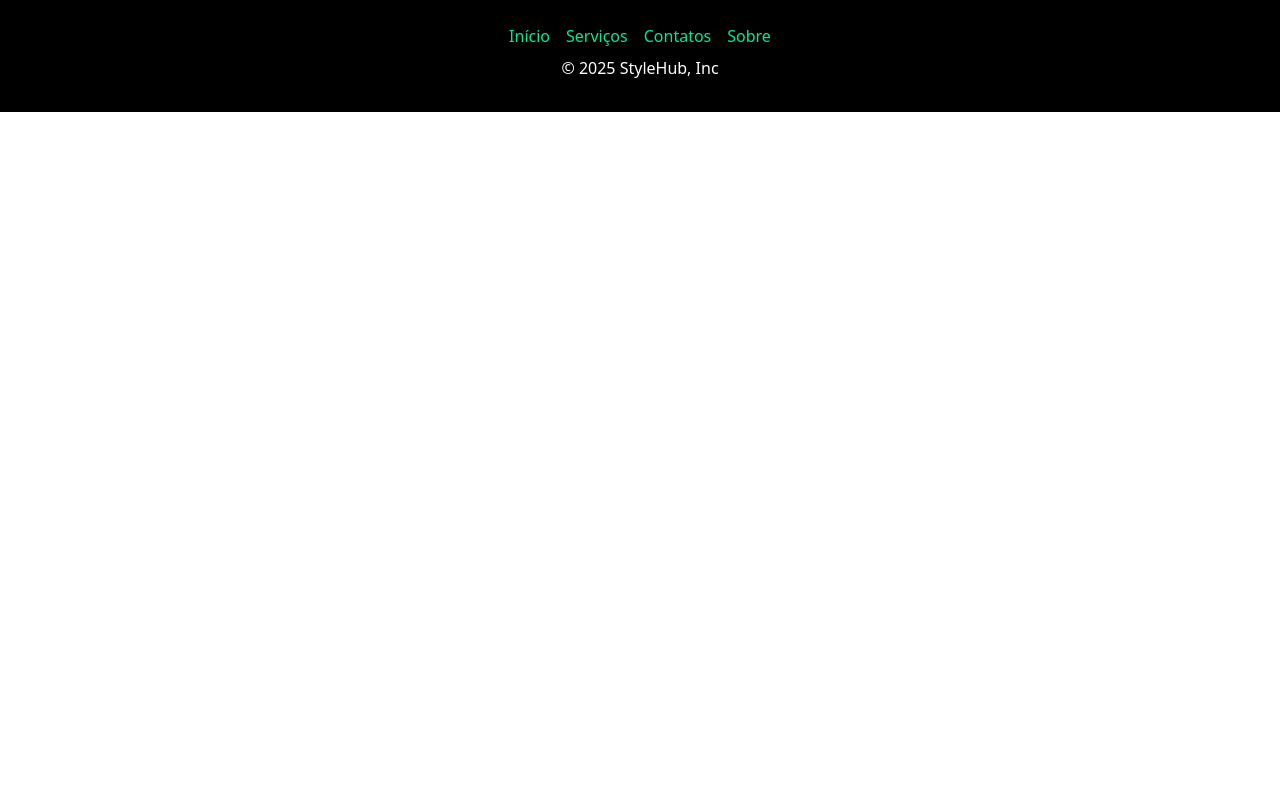
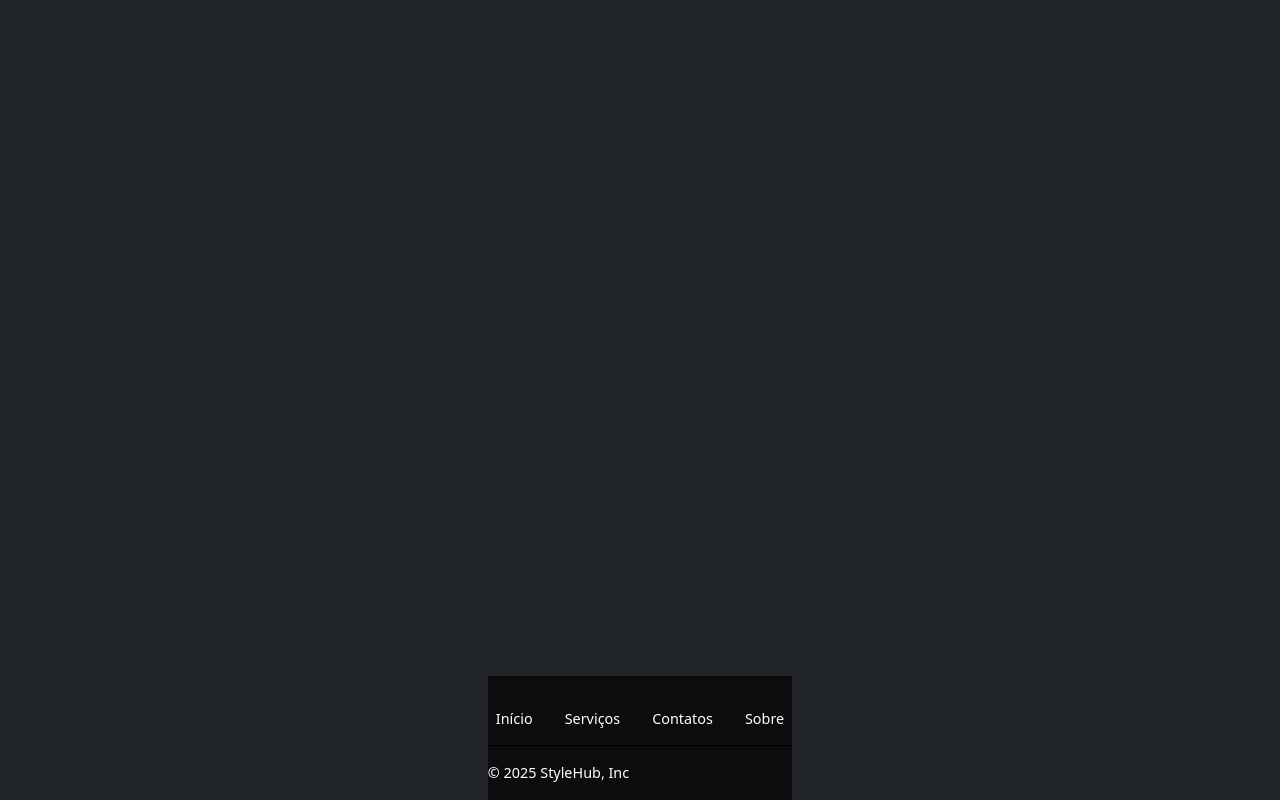
Before and after one commit to M4DevAbreu/StyleHub, a plain HTML site: page includes/footer.html in a window 1280 px wide. Drawn offline with nearby package versions, Linux system fonts and the light colour scheme.

Commit message:
finalização do footer

```diff
--- a/assets/css/footer.css
+++ b/assets/css/footer.css
@@ -1,36 +1,112 @@
-footer {
-    background-color: #000000; /* Fundo preto */
-    color: #ffffff !important; /* Força o texto branco */
-    width: 100%;
-    bottom: 0;
-    left: 0;
-    margin: 0;
-    padding: 1rem;
-    text-align: center;
-    z-index: 1000;
+/* Reset de margens e altura total da página */
+html, body {
+  height: 100%;
+  margin: 0;
+  padding: 0;
 }
 
-/* Garante que todos os textos, incluindo parágrafos, herdem a cor branca */
-footer p,
-footer span,
-footer div,
-footer a {
-    color: #ffffff !important;
+/* Permite que o conteúdo empurre o footer para o fim */
+body {
+  display: flex;
+  flex-direction: column;
 }
 
-.links {
-    color: #00E997 !important; /* Links verdes para visibilidade */
-    transition: color 0.3s ease;
+main {
+  flex: 1;
 }
 
-.links:hover {
-    color: #ffffff !important; /* Branco no hover */
+/* Estilização do footer */
+footer {
+  background: #1e1e1e;
+  color: white;
+  padding: 2rem 0 1rem;
+  font-size: 0.9rem;
+  margin-bottom: 0;
 }
 
-.lista {
-    display: flex;
-    justify-content: center;
-    list-style: none;
-    padding: 0;
-    margin: 0.5rem 0;
+footer p {
+  margin: 0;
 }
+
+footer a {
+  color: white;
+  text-decoration: none;
+}
+
+footer a:hover {
+  text-decoration: underline;
+  color: white;
+}
+
+/* Centralização geral */
+.wrapper {
+  max-width: 1200px;
+  margin: 0 auto;
+  padding: 0 2rem;
+  display: flex;
+  flex-direction: column;
+  align-items: center;
+}
+
+/* Lista de links */
+ul.lista {
+  list-style: none;
+  padding: 0;
+  margin: 0 0 1rem 0;
+  display: flex;
+  justify-content: center;
+  flex-wrap: wrap;
+  gap: 1rem;
+}
+
+.lista a {
+  font-weight: 500;
+  padding: 0 1rem;
+  color: white;
+}
+
+.lista a:hover {
+  color: white;
+  text-decoration: underline;
+}
+
+/* Linha divisória */
+.footer-divider {
+  width: 100%;
+  border-top: 1px solid #000000;
+  margin: 1rem 0;
+}
+
+/* Responsividade */
+@media (max-width: 600px) {
+  .lista {
+    flex-direction: column;
+    align-items: center;
+  }
+
+  .lista a {
+    padding: 0.5rem 0;
+  }
+}
+
+/* Tema escuro */
+[data-bs-theme="dark"] footer {
+  background: #0c0c0c;
+  color: white;
+}
+
+[data-bs-theme="dark"] footer a,
+[data-bs-theme="dark"] footer a:hover {
+  color: white !important;
+}
+
+/* Tema claro (mantendo fundo escuro, opcional) */
+[data-bs-theme="light"] footer {
+  background: #0c0c0c;
+  color: white;
+}
+
+[data-bs-theme="light"] footer a,
+[data-bs-theme="light"] footer a:hover {
+  color: white !important;
+}
--- a/assets/css/pagPrincipalBarbeiro.css
+++ b/assets/css/pagPrincipalBarbeiro.css
@@ -80,7 +80,7 @@ body {
     }
   }
   [data-bs-theme="dark"] body {
-    background-color: #121212;
+    background-color: #000000;
     color: #f1f1f1;
   }
 
--- a/includes/footer.html
+++ b/includes/footer.html
@@ -1,21 +1,26 @@
 <!DOCTYPE html>
-<html lang="en">
+<html lang="en" data-bs-theme="dark">
 <head>
-    <meta charset="UTF-8">
-    <meta name="viewport" content="width=device-width, initial-scale=1.0">
-    <link rel="stylesheet" href="https://cdn.jsdelivr.net/npm/bootstrap@5.3.5/dist/css/bootstrap.min.css">
-    <link rel="stylesheet" href="/assets/css/footer.css">
+  <meta charset="UTF-8" />
+  <meta name="viewport" content="width=device-width, initial-scale=1" />
+  <link rel="stylesheet" href="https://cdn.jsdelivr.net/npm/bootstrap@5.3.5/dist/css/bootstrap.min.css" />
+  <link rel="stylesheet" href="/assets/css/footer.css" />
   <title>Footer StyleHub</title>
 </head>
 <body>
-        <div>
-            <footer>
+  <div class="wrapper d-flex flex-column min-vh-100">
+    <main class="flex-grow-1">
+
+    </main>
+
+    <footer class="mt-auto">
       <ul class="lista">
         <li class="nav-item"><a href="#" class="nav-link px-2 links">Início</a></li>
         <li class="nav-item"><a href="#" class="nav-link px-2 links">Serviços</a></li>
         <li class="nav-item"><a href="#" class="nav-link px-2 links">Contatos</a></li>
         <li class="nav-item"><a href="#" class="nav-link px-2 links">Sobre</a></li>
       </ul>
+      <div class="footer-divider"></div>
       <p>&copy; 2025 StyleHub, Inc</p>
     </footer>
   </div>
```
Also changed, not shown: assets/css/paginainicial.css (+9 -7 lines), pages/paginainicial.html (+1 -2 lines), pages/teladecadastro.html (renamed from pages/teladecadrasto.html, +2 -2 lines), assets/css/cadastro.css (renamed from assets/css/cadrasto.css), assets/js/cadastro.js (renamed from assets/js/cadrasto.js). Lines whose indentation alone changed are shown as unchanged.
